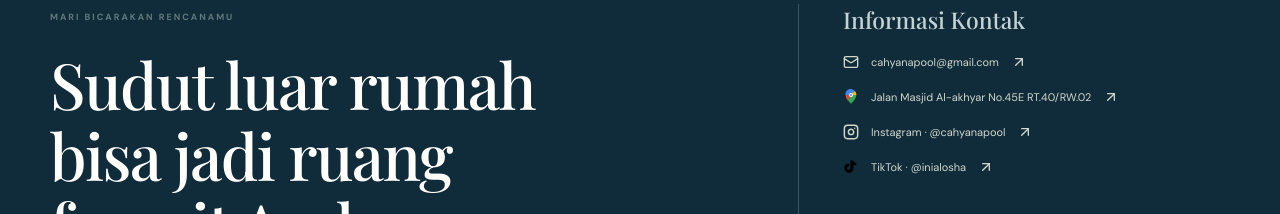
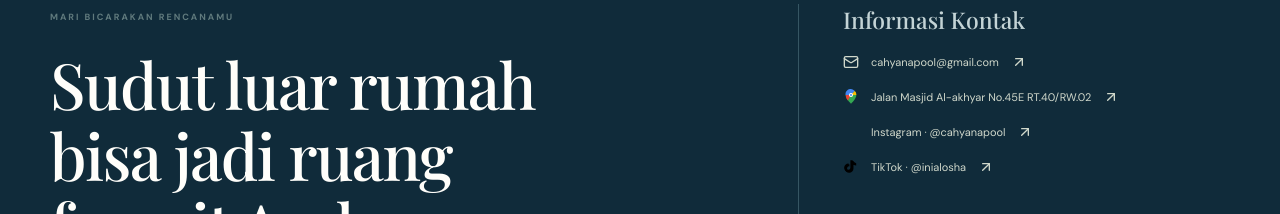
Before and after one commit to ketcup123/cahyanapool, a React (Vite) app: page / in a window 1280 px wide. Shown: the part 3640-3854 px from the top of the page. Built offline with nearby package versions, Linux system fonts and the light colour scheme; no server answers; the database is empty; a web font is replaced by a local one.

Commit message:
Fix Instagram footer icon implementation

```diff
--- a/src/components/ContactSection.jsx
+++ b/src/components/ContactSection.jsx
@@ -1,4 +1,4 @@
-import { ArrowUpRight, Instagram, Mail } from 'lucide-react';
+import { ArrowUpRight, Mail } from 'lucide-react';
 
 import { contacts } from '../data/config';
 import { getWhatsAppUrl } from '../services/contactService';
@@ -16,6 +16,21 @@ function MapsIcon() {
       <path fill="#EA4335" d="M4 9h8l-4.8 8.2A12.4 12.4 0 0 1 4 9Z" />
       <circle cx="12" cy="9" r="3" fill="#fff" />
       <circle cx="12" cy="9" r="1.5" fill="#4285F4" />
+    </svg>
+  );
+}
+
+function InstagramIcon() {
+  return (
+    <svg
+      aria-hidden="true"
+      viewBox="0 0 24 24"
+      fill="none"
+      className="contact-brand-icon contact-brand-icon-instagram"
+    >
+      <rect x="3" y="3" width="18" height="18" rx="5" />
+      <circle cx="12" cy="12" r="4" />
+      <circle cx="17.5" cy="6.7" r="1" className="instagram-dot" />
     </svg>
   );
 }
@@ -83,7 +98,7 @@ export default function ContactSection() {
           </a>
 
           <a href={contacts.instagram} target="_blank" rel="noreferrer">
-            <Instagram aria-hidden="true" className="contact-brand-icon contact-brand-icon-instagram" strokeWidth={2.2} />
+            <InstagramIcon />
             Instagram · @cahyanapool
             <ArrowUpRight aria-hidden="true" />
           </a>
```
